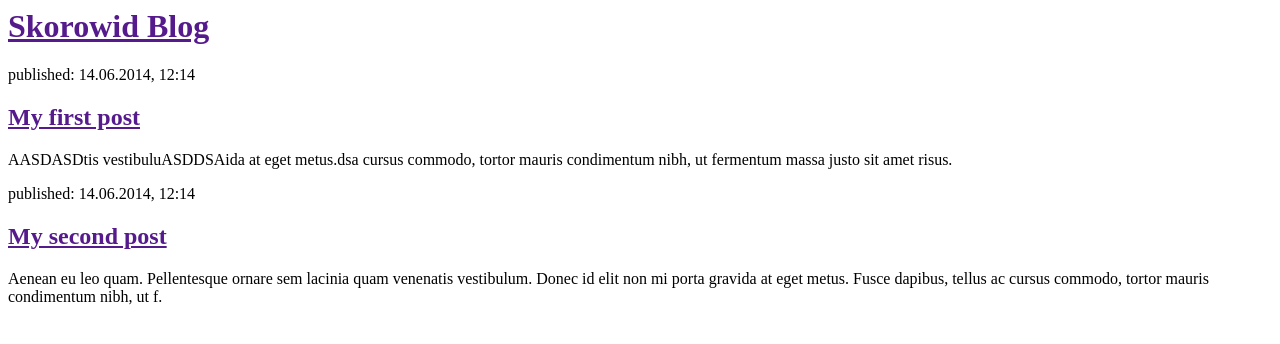
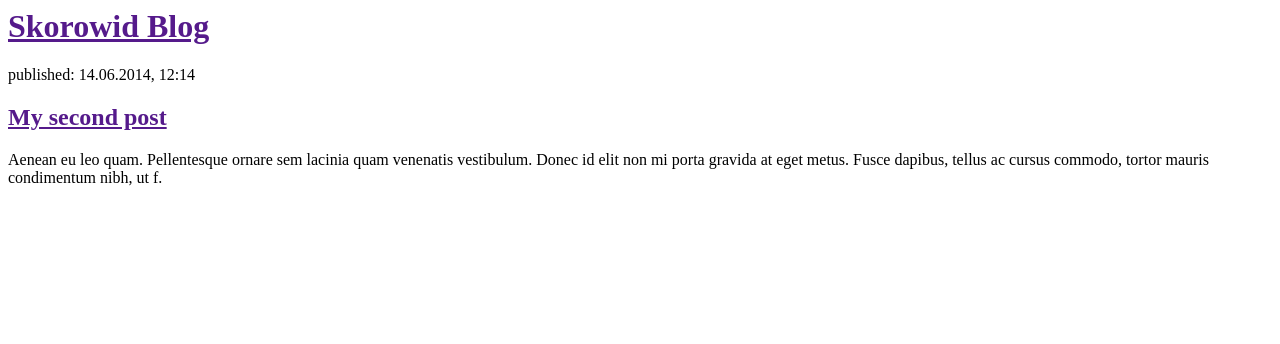
Before and after one commit to Skorowid/LearnDjango, a Django app: page / in a window 1280 px wide. Shown: the top 344 px of the page. Run offline with Django 3.2, Linux system fonts and the light colour scheme; tables that the repository leaves empty hold one stand-in row (values such as "Sample post").

Commit message:
Aktualizacja z dynamicznymi wyswietlanymi.

```diff
--- a/blog/templates/blog/post_list.html
+++ b/blog/templates/blog/post_list.html
@@ -7,12 +7,24 @@
             <h1><a href="">Skorowid  Blog</a></h1>
         </div>
 
+
+
+{% for post in posts%}
         <div>
             <p>published: 14.06.2014, 12:14</p>
-            <h2><a href="">My first post</a></h2>
-            <p>AASDASDtis vestibuluASDDSAida at eget metus.dsa cursus commodo, tortor mauris condimentum nibh, ut fermentum massa justo sit amet risus.</p>
+
+
+            <p>published: {{ post.published_date }}</p>
+            <h1><a href="">{{ post.title }}</a></h1>
+            <p>{{ post.text|linebreaksbr }}</p>
+
+
+
+
+
+            </p>
         </div>
-
+  {% endfor %}
         <div>
             <p>published: 14.06.2014, 12:14</p>
             <h2><a href="">My second post</a></h2>
```
